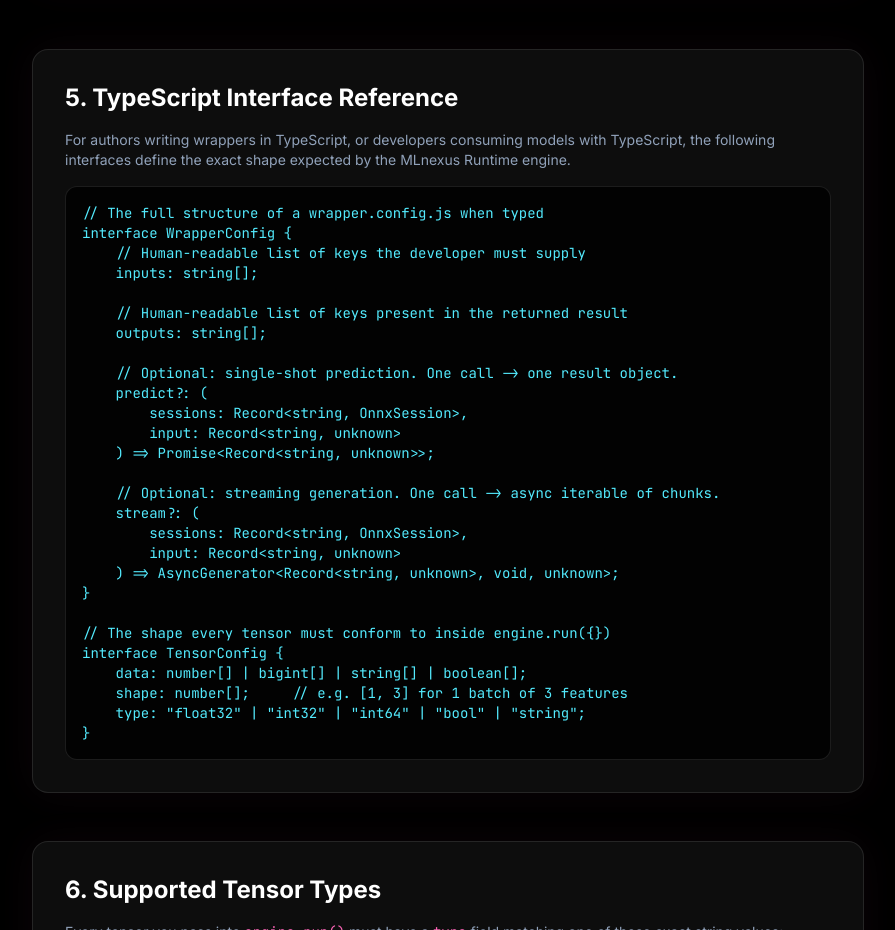
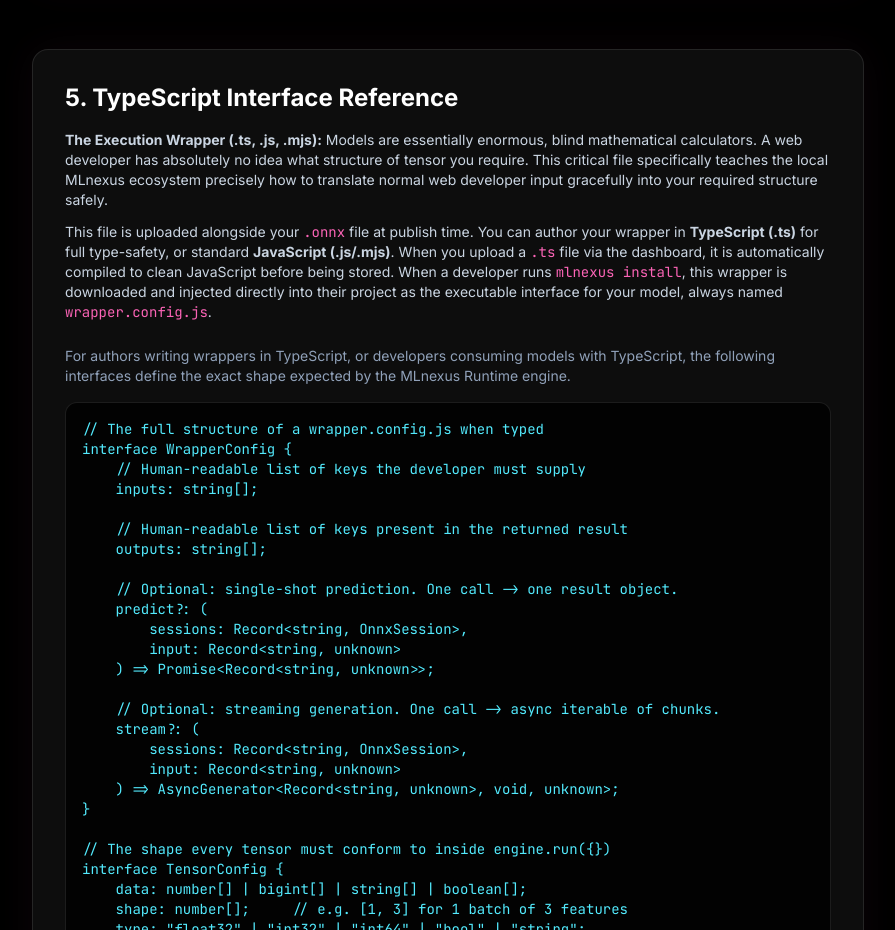
Before and after one commit to ishikachhajed/MLnexus, a React (Vite) app in the folder app/frontend/: page /docs in a window 1280 px wide. Shown: the part 2860-3790 px from the top of the page, without its empty margins (192-1087 px from the left). Built offline with nearby package versions, Linux system fonts and the light colour scheme; no server answers.

Commit message:
updated docs

```diff
--- a/app/frontend/src/pages/Docs.tsx
+++ b/app/frontend/src/pages/Docs.tsx
@@ -163,6 +163,12 @@ Variable value: https://your-private-registry.com</code></pre>
                     {/* Section 5 */}
                     <section className="rounded-2xl border border-white/10 bg-white/5 p-8 backdrop-blur-sm shadow-[0_0_40px_rgba(236,72,153,0.05)] hover:bg-white/10 transition-colors">
                         <h2 className="text-2xl font-bold text-white mb-4">5. TypeScript Interface Reference</h2>
+                        <p className="mb-3 text-sm text-slate-300">
+                            <strong>The Execution Wrapper (.ts, .js, .mjs):</strong> Models are essentially enormous, blind mathematical calculators. A web developer has absolutely no idea what structure of tensor you require. This critical file specifically teaches the local MLnexus ecosystem precisely how to translate normal web developer input gracefully into your required structure safely.
+                        </p>
+                        <p className="mb-6 text-sm text-slate-300">
+                            This file is uploaded alongside your <code className="text-pink-400">.onnx</code> file at publish time. You can author your wrapper in <strong>TypeScript (.ts)</strong> for full type-safety, or standard <strong>JavaScript (.js/.mjs)</strong>. When you upload a <code className="text-pink-400">.ts</code> file via the dashboard, it is automatically compiled to clean JavaScript before being stored. When a developer runs <code className="text-pink-400">mlnexus install</code>, this wrapper is downloaded and injected directly into their project as the executable interface for your model, always named <code className="text-pink-400">wrapper.config.js</code>.
+                        </p>
                         <p className="mb-4 text-sm text-slate-400">
                             For authors writing wrappers in TypeScript, or developers consuming models with TypeScript, the following interfaces define the exact shape expected by the MLnexus Runtime engine.
                         </p>
```
